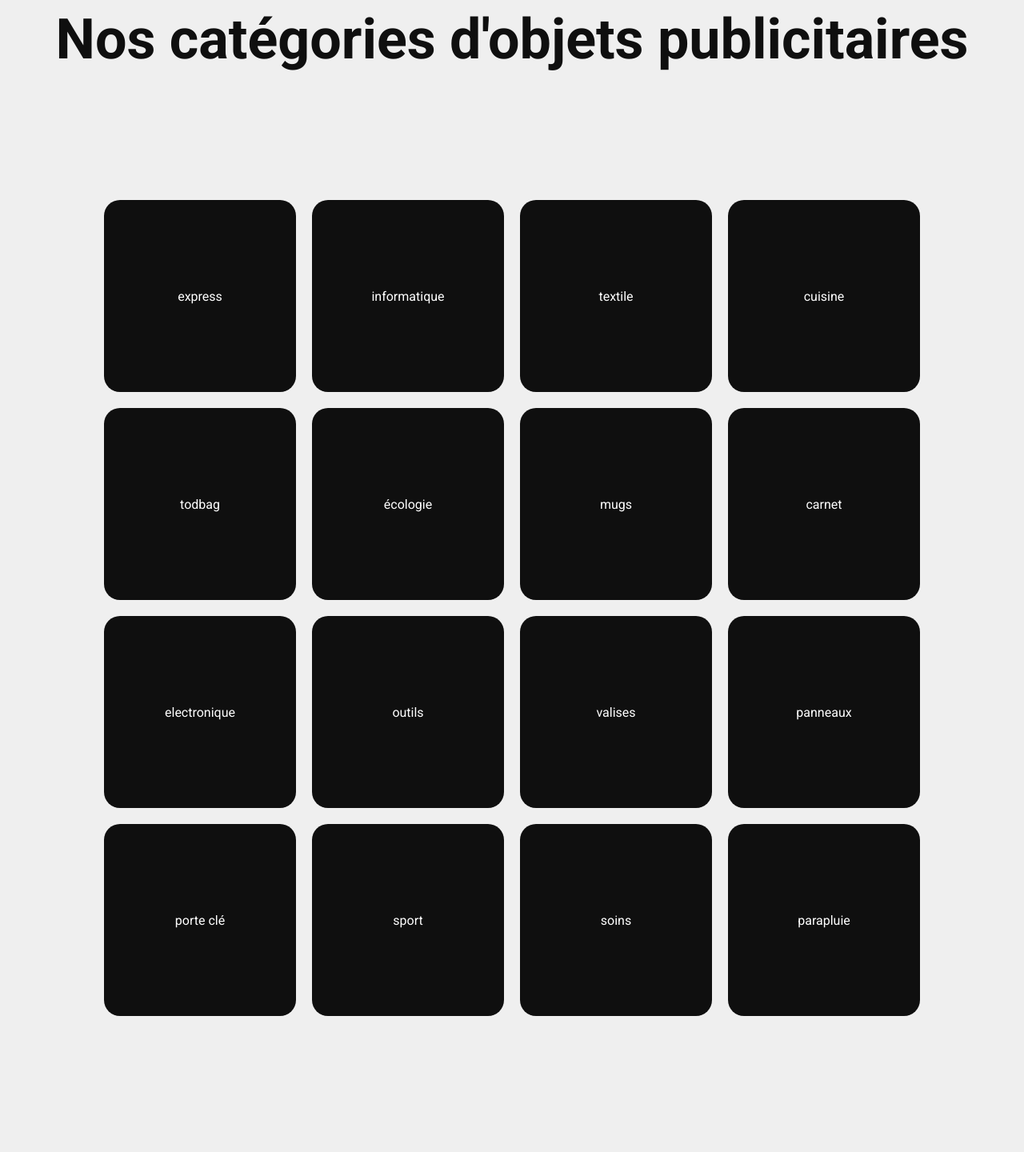
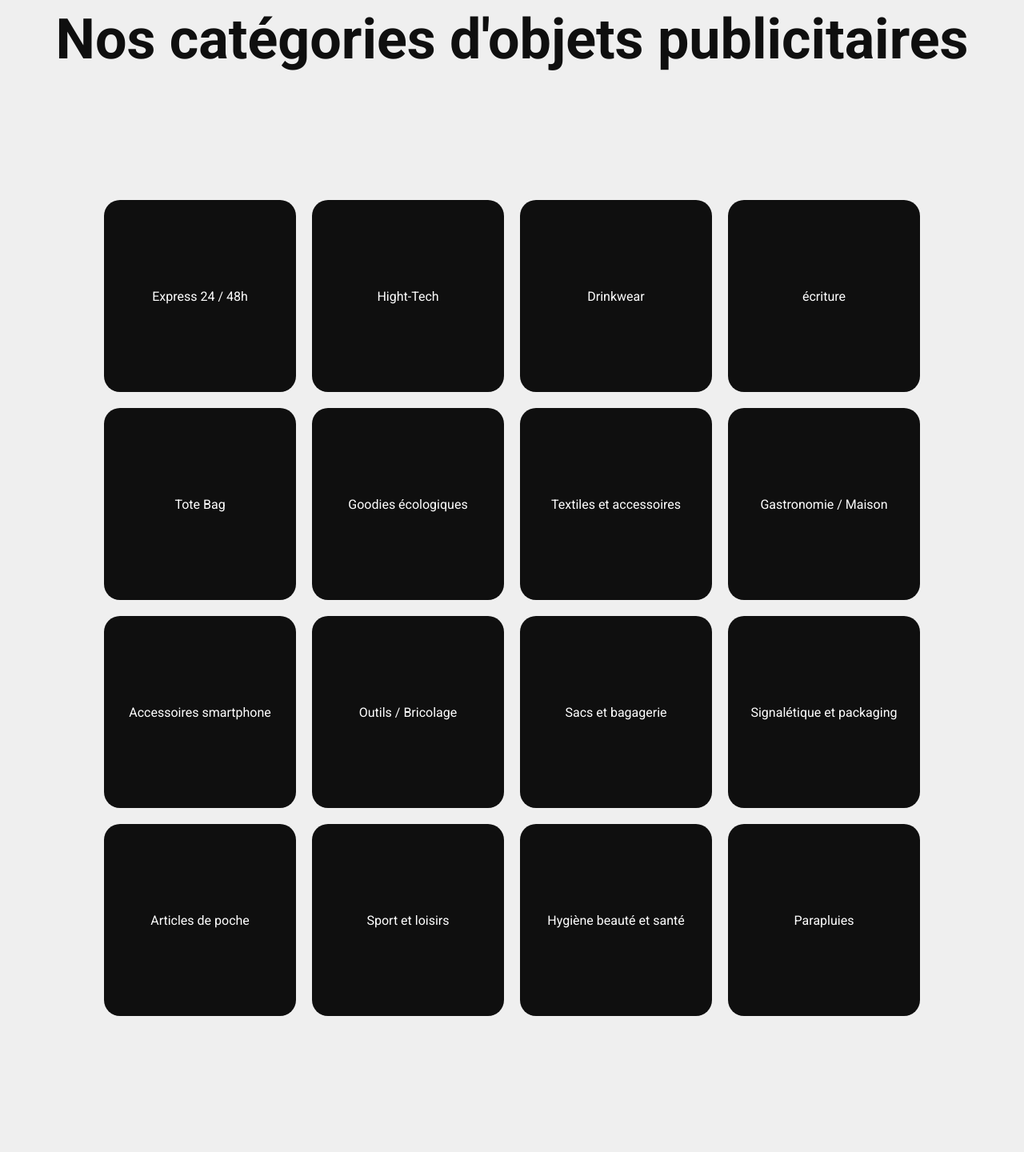
Before and after one commit to Scharlyopitz/One-comm, a React (Vite) app: page /objetsPublicitaires in a window 1280 px wide. Shown: the part 1512-2952 px from the top of the page at 80% size. Built offline with nearby package versions, Linux system fonts and the light colour scheme.

Commit message:
Mise à jour des liens

```diff
--- a/src/components/ObjetsPublicitaires/OPSection2.jsx
+++ b/src/components/ObjetsPublicitaires/OPSection2.jsx
@@ -239,34 +239,19 @@ function Carrousel() {
 }
 
 function Categories() {
-  const categories = [
-    "express",
-    "informatique",
-    "textile",
-    "cuisine",
-    "todbag",
-    "écologie",
-    "mugs",
-    "carnet",
-    "electronique",
-    "outils",
-    "valises",
-    "panneaux",
-    "porte clé",
-    "sport",
-    "soins",
-    "parapluie",
-  ];
-
   return (
     <div className="categoriesSection">
       <h1>Nos catégories d'objets publicitaires</h1>
       <div className="categoriesContainer">
-        {categories.map((categorie, i) => {
+        {categories.map((cate, i) => {
           return (
-            <div key={i} className="categorie">
-              {categorie}
-            </div>
+            <NavLink
+              key={i}
+              to={`/objetsPublicitaires/${cate.href}`}
+              className="categorie"
+            >
+              {cate.title}
+            </NavLink>
           );
         })}
       </div>
```
